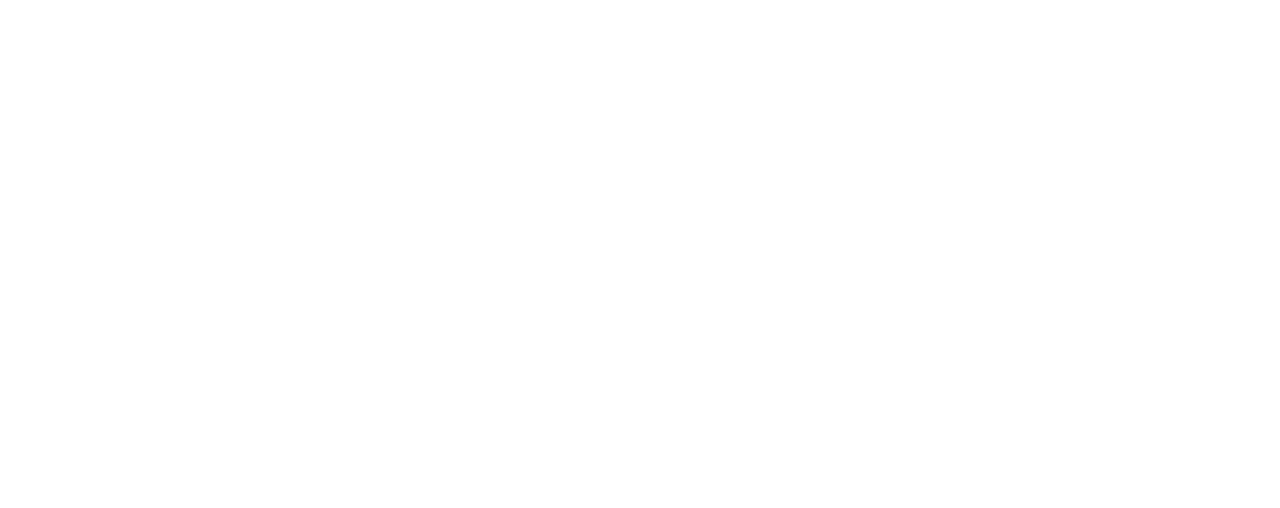
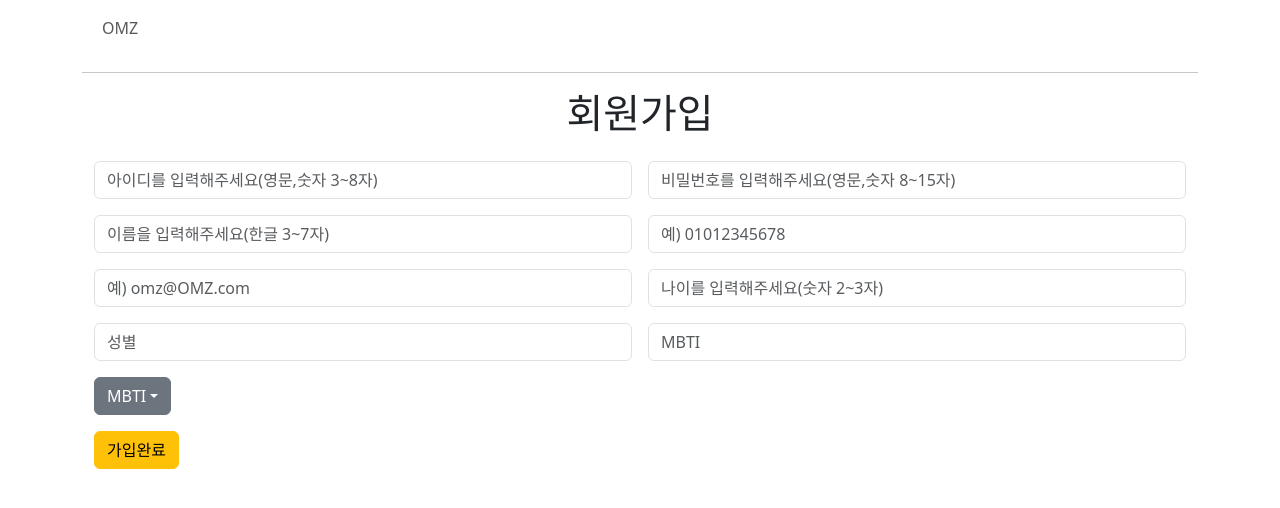
Before and after one commit to Mysticlullaby/project_omz_front, a React (Create React App) app: page /signup in a window 1280 px wide. Before the commit this address had no page. Shown: the top 508 px of the page. Built offline with nearby package versions, Linux system fonts and the light colour scheme.

Commit message:
login complete

```diff
--- a/src/App.js
+++ b/src/App.js
@@ -7,6 +7,7 @@ import MovieList from "./components/movies/MovieList";
 import MovieDetail from "./components/movies/MovieDetail";
 import Signup from "./components/client/Signup";
 import Login from "./components/client/Login";
+import PrivateRoute from "./access/PrivateRoute";
 
 function App() {
   return (
@@ -14,8 +15,11 @@ function App() {
       <Routes>
         <Route path="/" element={<BaseLayout />}>
           <Route index element={<MovieList />} />
-          <Route path="client/Signup" element={<Signup />} />
-          <Route path="client/Login" element={<Login />} />
+          <Route path="signup" element={<Signup />} />
+          <Route
+            path="login"
+            element={<PrivateRoute isAuth={false} RouteComponent={Login} />}
+          />
           <Route path="movie/:movieId" element={<MovieDetail />} />
         </Route>
       </Routes>
--- /dev/null
+++ b/src/access/PrivateRoute.js
@@ -0,0 +1,17 @@
+import React from "react";
+import { Navigate } from "react-router-dom";
+
+const PrivateRoute = ({ isAuth, RouteComponent }) => {
+  const isLogin = localStorage.getItem("isLogin");
+  console.log(isLogin);
+
+  if (isAuth && isLogin) {
+    return <RouteComponent />;
+  } else if (isAuth && !isLogin) {
+    return <Navigate to="login" />;
+  } else {
+    return <RouteComponent />;
+  }
+};
+
+export default PrivateRoute;
--- a/src/components/client/Login.js
+++ b/src/components/client/Login.js
@@ -1,8 +1,6 @@
 import axios from "axios";
 import React, { useState } from "react";
 import { Link, useNavigate } from "react-router-dom";
-
-// http://localhost:3000/client/login
 
 const Login = () => {
   const [input, setInput] = useState({
@@ -21,13 +19,17 @@ const Login = () => {
   const onSubmit = async (e) => {
     e.preventDefault();
     await axios
-      .post("/client/login", input)
+      .post("/login", input)
       .then((Response) => {
         console.log(Response.data);
 
+        let jwtToken = Response.headers.get("authorization");
+        console.log(jwtToken);
+
+        localStorage.setItem("authorization", jwtToken);
         localStorage.setItem("clientId", Response.data.clientId);
         localStorage.setItem("clientPass", Response.data.clientPass);
-        // localStorage.setItem("isLogin", true);
+        localStorage.setItem("isLogin", true);
 
         setInput({ clientId: "", clientPass: "" });
       })
--- a/src/components/client/Signup.js
+++ b/src/components/client/Signup.js
@@ -1,7 +1,6 @@
 import axios from "axios";
 import React, { useState } from "react";
 import { useNavigate } from "react-router-dom";
-import Button from "react-bootstrap/Button";
 
 // http://localhost:3000/client/signup
 
@@ -39,9 +38,9 @@ const Signup = () => {
   return (
     <div className="container">
       <form onSubmit={onSubmit}>
-        <div class="row g-3">
+        <div className="row g-3">
           <h1 className="text-center mx-auto">회원가입</h1>
-          <div class="col-md-6">
+          <div className="col-md-6">
             <input
               type="text"
               className="form-control"
@@ -51,7 +50,7 @@ const Signup = () => {
               onChange={handleValueChange}
             />
           </div>
-          <div class="col-md-6">
+          <div className="col-md-6">
             <input
               type="password"
               className="form-control"
@@ -61,7 +60,7 @@ const Signup = () => {
               onChange={handleValueChange}
             />
           </div>
-          <div class="col-md-6">
+          <div className="col-md-6">
             <input
               type="text"
               className="form-control"
@@ -71,7 +70,7 @@ const Signup = () => {
               onChange={handleValueChange}
             />
           </div>
-          <div class="col-md-6">
+          <div className="col-md-6">
             <input
               type="text"
               className="form-control"
@@ -81,7 +80,7 @@ const Signup = () => {
               onChange={handleValueChange}
             />
           </div>
-          <div class="col-md-6">
+          <div className="col-md-6">
             <input
               type="email"
               className="form-control"
@@ -91,7 +90,7 @@ const Signup = () => {
               onChange={handleValueChange}
             />
           </div>
-          <div class="col-md-6">
+          <div className="col-md-6">
             <input
               type="text"
               className="form-control"
@@ -101,7 +100,7 @@ const Signup = () => {
               onChange={handleValueChange}
             />
           </div>
-          <div class="col-md-6">
+          <div className="col-md-6">
             <input
               type="text"
               className="form-control"
@@ -110,7 +109,7 @@ const Signup = () => {
               onChange={handleValueChange}
             />
           </div>
-          <div class="col-md-6">
+          <div className="col-md-6">
             <input
               type="text"
               className="form-control"
@@ -120,10 +119,10 @@ const Signup = () => {
             />
           </div>
 
-          <div class="dropdown">
+          <div className="dropdown">
             <button
               type="button"
-              class="btn btn-secondary dropdown-toggle"
+              className="btn btn-secondary dropdown-toggle"
               name="mbti"
               data-bs-toggle="dropdown"
               aria-expanded="false"
@@ -131,32 +130,32 @@ const Signup = () => {
             >
               MBTI
             </button>
-            <ul class="dropdown-menu dropdown-menu-dark">
+            <ul className="dropdown-menu dropdown-menu-dark">
               <li>
-                <a class="dropdown-item active" href="#">
+                <a className="dropdown-item active" href="#">
                   Action
                 </a>
               </li>
               <li>
-                <a class="dropdown-item" href="#">
+                <a className="dropdown-item" href="#">
                   Another action
                 </a>
               </li>
               <li>
-                <a class="dropdown-item" href="#">
+                <a className="dropdown-item" href="#">
                   Something else here
                 </a>
               </li>
               <li>
-                <a class="dropdown-item" href="#">
+                <a className="dropdown-item" href="#">
                   Separated link
                 </a>
               </li>
             </ul>
           </div>
 
-          <div classname="col-12">
-            <button type="submit" class="btn btn-warning">
+          <div className="col-12">
+            <button type="submit" className="btn btn-warning">
               가입완료
             </button>
           </div>
--- a/src/components/movies/MovieDetail.js
+++ b/src/components/movies/MovieDetail.js
@@ -1,6 +1,6 @@
 import React, { useEffect, useState } from "react";
 import { useDispatch, useSelector } from "react-redux";
-import { movieActions } from "../toolkit/actions/movie_action";
+import { movieActions } from "../../toolkit/actions/movie_action";
 import { useParams } from "react-router-dom";
 import ReviewWrite from "./ReviewWrite";
 import { IoIosStar } from "react-icons/io";
--- a/src/components/toolkit/actions/client_action.js
+++ b/src/toolkit/actions/client_action.js
@@ -3,7 +3,7 @@ import axios from "axios";
 function getSignup(formData, config) {
   return async (dispatch) => {
     const data = await axios
-      .post("/client/signup", formData, config)
+      .post("/signup", formData, config)
       .then((Response) => Response.data);
     console.log(data);
   };
@@ -12,7 +12,7 @@ function getSignup(formData, config) {
 function getLogin(formData, config) {
   return async () => {
     await axios
-      .post("/client/login", formData, config)
+      .post("/login", formData, config)
       .then((Response) => Response.data);
   };
 }
```
Also changed, not shown: src/components/movies/MovieList.js (+16 -12 lines), src/index.js (+9 -9 lines), src/toolkit/actions/movie_action.js (renamed from src/components/toolkit/actions/movie_action.js), src/toolkit/reducers/client_reducer.js (renamed from src/components/toolkit/reducers/client_reducer.js), src/toolkit/reducers/movie_reducer.js (renamed from src/components/toolkit/reducers/movie_reducer.js), src/toolkit/store.js (renamed from src/components/toolkit/store.js).
